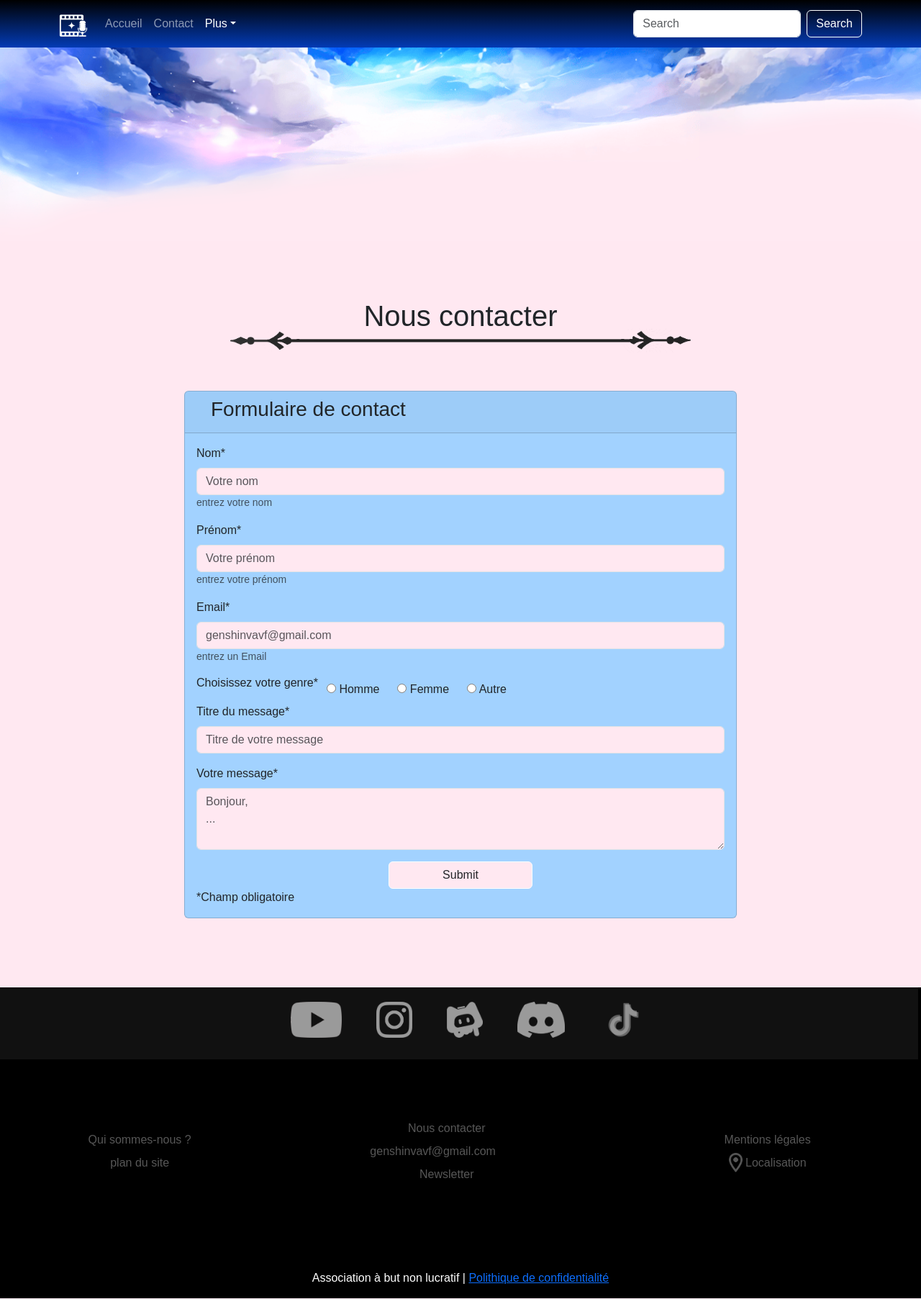
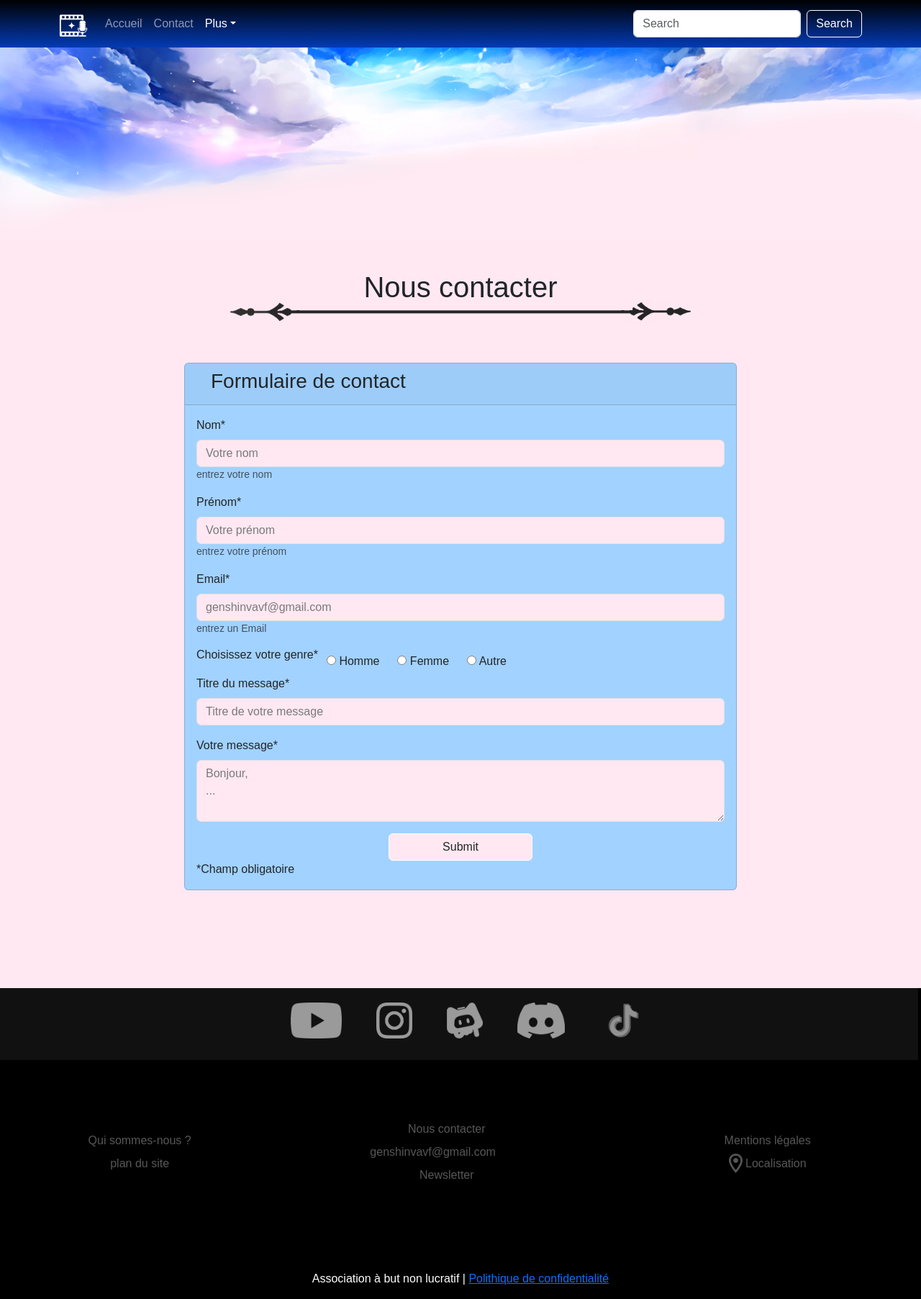
Before and after one commit to ParizetM/Genshin-Va-Vf-2.0, a PHP site: page /contact.php in a window 1280 px wide. Shown: the whole page at 72% size. Run offline with PHP 8.4, Linux system fonts and the light colour scheme; some web fonts are replaced.

Commit message:
Contact fini 100%

```diff
--- a/Index.php
+++ b/Index.php
@@ -1,5 +1,5 @@
 <!DOCTYPE html>
-<html lang="en">
+<html lang="fr">
 
 <head>
     <title>Genshin VA VF - Bienvenue</title>
@@ -22,6 +22,8 @@
         <img class="image_top" src="media/twins1.png" alt="" />
         <div class="body_container">
                 <h1>Et si Genshin avait une VF ?</h1>
+                <img src="media/ligne.png" alt="" class="ligne_sous_titre" style="width: 80%;" />
+
             <div class="row justify-content-center align-items-center g-2">
                 <div id="carouselindex" class="carousel slide" data-bs-ride="carousel">
                     <ol class="carousel-indicators">
--- a/contact.php
+++ b/contact.php
@@ -1,7 +1,7 @@
 <?php
 require_once "PDO.php"
     ?>
-<html lang="en">
+<html lang="fr">
 
 <head>
     <title>Genshin VA VF - Contact</title>
--- a/style.css
+++ b/style.css
@@ -5,6 +5,7 @@
     --dark-color-1: #0010a3c4;
     --very-light-color:#ffe8f1;
     --dark-text: #222529;
+    --gray-text: #7a7a7a;
     --light-color-2: #FFAFCC;
     --light-color: #A2D2FF;
 
@@ -21,12 +22,13 @@ body {
 }
 h1 {
     text-align: center;
-    margin: 80px 0;
+    margin: 40px 0;
 }
 h3 {
     margin-left: 20px;
 }
 /* #region header */
+
 .navbar {
     background: linear-gradient(to bottom,black, #0010a3c4);
 }
@@ -48,7 +50,7 @@ h3 {
 .ligne_sous_titre {
     width: 80%;
     margin: 0 auto;
-    margin-top: -100px;
+    margin-top: -60px;
 }
 .image_top {
     width: 100%;
@@ -76,6 +78,7 @@ h3 {
 /* #region index */
 
 .carousel {
+    margin-top: 50px;
     background-color: #ffbfd7;
     margin-bottom: 50px;
     overflow: hidden;
@@ -110,6 +113,7 @@ h3 {
     bottom: auto;
 }
 .tiktok_logo_square {
+    margin-top: 20px;
     width: 100px;
     margin-left: 50px;
 }
@@ -139,7 +143,7 @@ h3 {
 
 .form_card_contact {
     background-color: var(--light-color);
-    margin: 0 20%;
+    margin: 40px 20%;
 }
 .submit_contact {
     background-color: var(--very-light-color);
@@ -148,13 +152,23 @@ h3 {
     width: 200px;
 }
 .submit_contact:hover {
-    background-color: transparent;
+    background-color: var(--dark-text);
     box-shadow: 0 0 5px var(--very-light-color);
     color: var(--light-text);
     scale: 1.05;
 }
 .input_contact {
     background-color: var(--very-light-color);
+}
+.input_contact::placeholder {
+    color: var(--gray-text);
+}
+@media screen and (max-width: 756px) {
+    .radios_contact {
+        display: grid;
+        grid: 1fr 1fr 1fr 1fr / auto;
+        margin-bottom: 0px;
+    }
 }
 
 /* #endregion contact */
```
